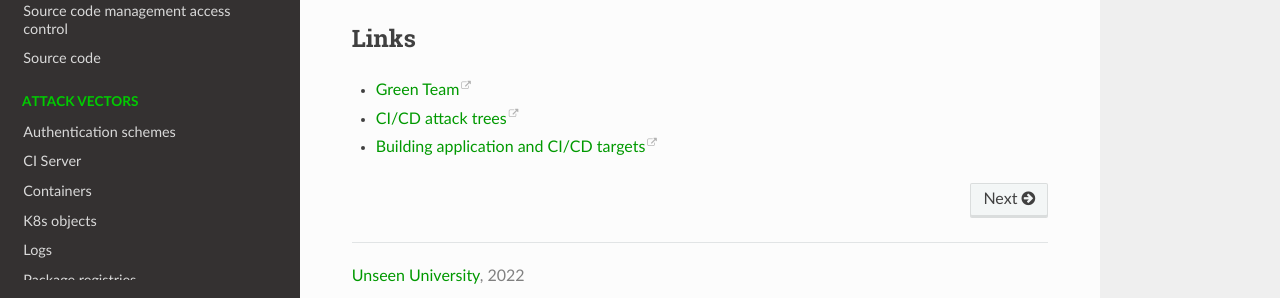
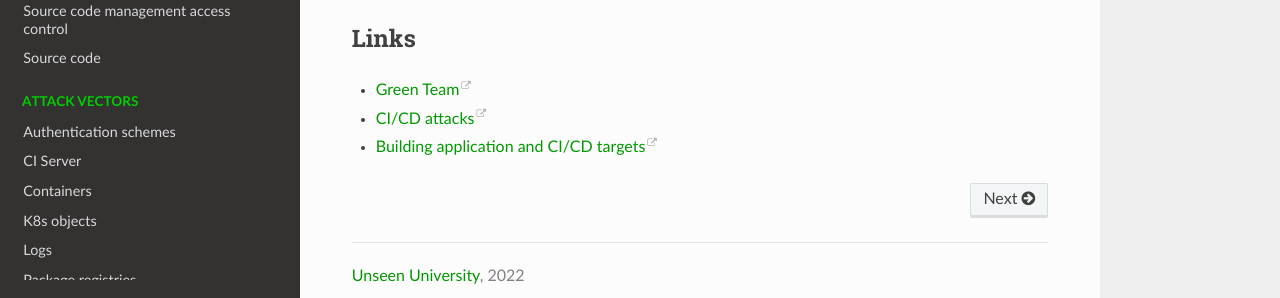
Before and after one commit to tymyrddin/green-cicd, a Sphinx documentation site: the page built from source/index.rst, in a window 1280 px wide and 900 px high, scrolled down 1082 px. Shown: the part 588-886 px from the top of the window. Built offline with Sphinx 7.4.7 and the Read the Docs theme 2.0.0, drawn with Linux system fonts in a browser that asks for light colours.

Commit message:
Updated README

```diff
--- a/source/index.rst
+++ b/source/index.rst
@@ -71,5 +71,5 @@ Common problems:
    :caption: Links
 
    Green Team <https://tymyrddin.github.io/green/>
-   CI/CD attack trees <https://tymyrddin.github.io/red-cloud/docs/cicd/README.html>
+   CI/CD attacks <https://tymyrddin.github.io/red-cloud/docs/cicd/README.html>
    Building application and CI/CD targets <https://wyrd.tymyrddin.dev/>
```
